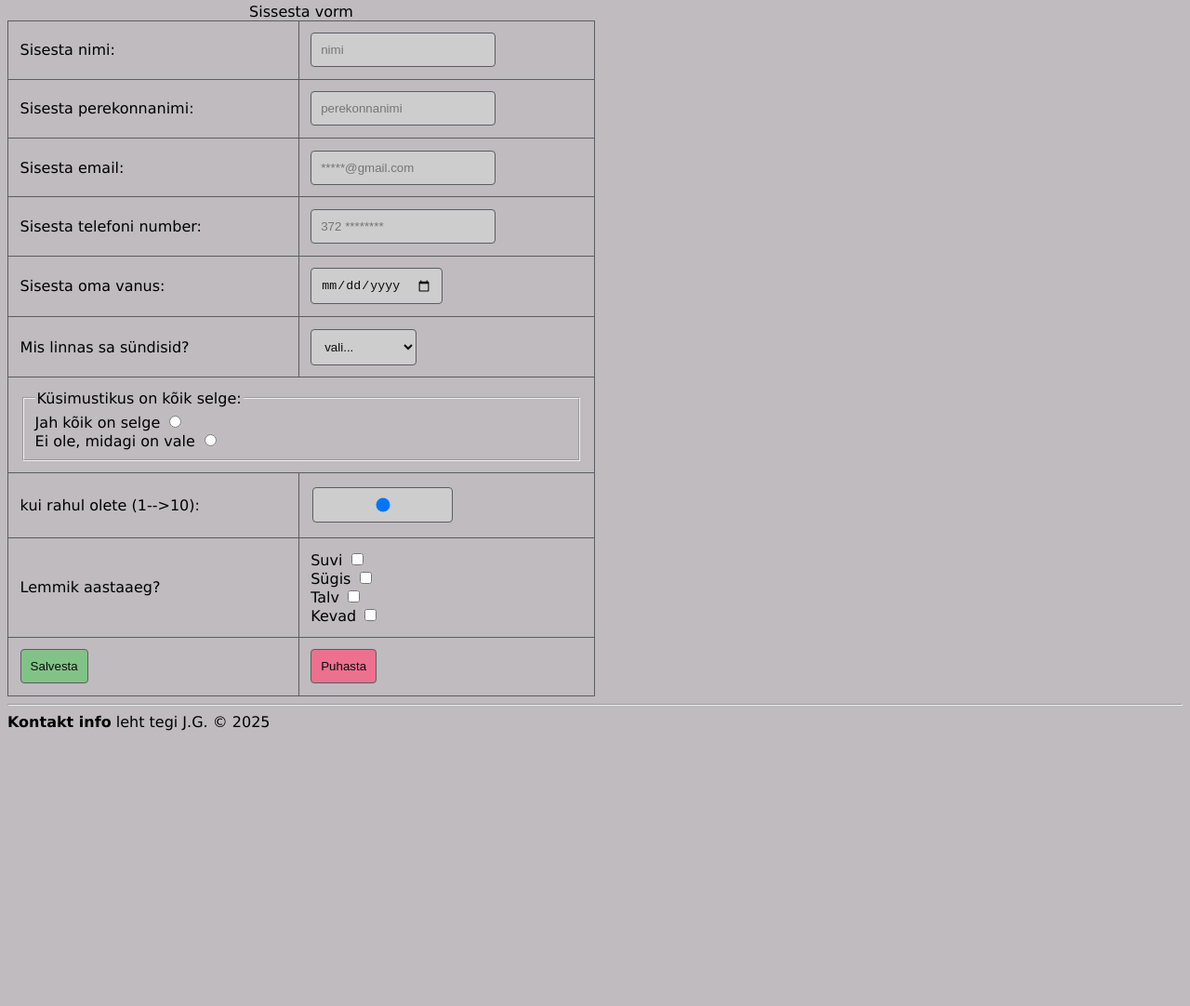
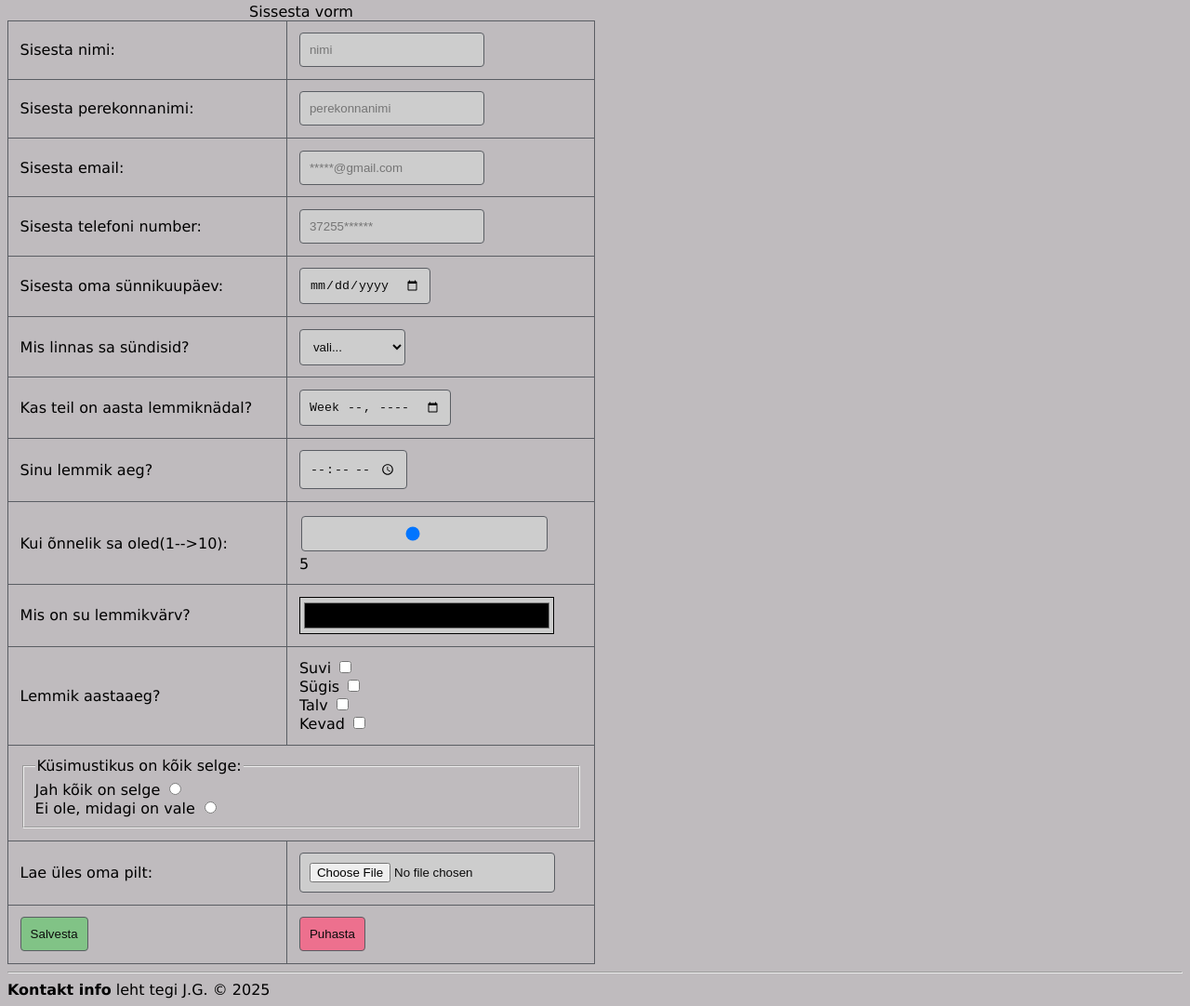
Before and after one commit to JekGuz/WebStorm_1, a plain HTML site: page vormid/kysimustik.html in a window 1280 px wide. Shown: the part 703-1785 px from the top of the page at 93% size. Before the commit the page ends 1497 px from the top, so only its background shows below. Drawn offline with Linux system fonts and the light colour scheme.

Commit message:
Veel midagi sissestasin

```diff
--- a/vormid/kysimustik.html
+++ b/vormid/kysimustik.html
@@ -9,7 +9,7 @@
 <h1>Laste küsimustik (Tunnitöö)</h1>
 
 <div class="esimene">
-<form action="/" name="LasteKys">
+<form action="vastus.html" name="LasteKys">
     <table>
         <caption>Sissesta vorm</caption>
     <tr>
@@ -71,7 +71,7 @@
         </tr>
 
 <tr>
-    <td><input type="button" value="Salvesta"></td>
+    <td><input type="submit" value="Salvesta"></td>
     <td><input type="reset" value="Puhasta"></td>
         </tr>
     </table>
@@ -80,7 +80,7 @@
 
 <div class="teine">
 <h1>Küsimustik</h1>
-    <form action="/" name="kysim">
+    <form action="vastus.html" name="kysim">
         <table>
             <caption>Sissesta vorm</caption>
             <tr>
@@ -97,12 +97,13 @@
             </tr>
             <tr>
                 <td><label for="telefon">Sisesta telefoni number:</label></td>
-                <td><input type="tel" id="telefon" name="telefon" placeholder="372 ********" pattern="[0-9]{3}-[0-9]{8}" required></td>
+                <td><input type="tel" id="telefon" name="telefon" placeholder="37255******" pattern="372\d{7,8}" required></td>
             </tr>
             <tr>
-                <td><label for="kuu">Sisesta oma vanus:</label></td>
-                <td><input type="date" id="kuu" name="kuu"></td>
+                <td><label for="kuu">Sisesta oma sünnikuupäev:</label></td>
+                <td><input type="date" id="kuu" name="kuu" lang="et"></td>
             </tr>
+
             <tr>
                 <td><label for="koht">Mis linnas sa sündisid?</label></td>
                 <td><select name="kool" id="koht">
@@ -119,20 +120,22 @@
                 </select></td>
             </tr>
             <tr>
-                <td colspan="2">
-                    <fieldset>
-                        <legend>Küsimustikus on kõik selge:</legend>
-                        <label for="jah">Jah kõik on selge</label>
-                        <input type="radio" id="jah" name="jah" value="jah">
-                        <br>
-                        <label for="ei">Ei ole, midagi on vale</label>
-                        <input type="radio" id="ei" name="ei" value="ei">
-                    </fieldset>
-                </td>
+                <td><label for="nadal">Kas teil on aasta lemmiknädal?</label></td>
+                <td><input type="week" id="nadal" name="nadal" lang="et"></td>
             </tr>
             <tr>
-                <td><label for="rahul">kui rahul olete (1-->10):</label></td>
-                <td><input type="range" id="rahul" name="rahul" min="0" max="10"></td>
+                <td><label for="time">Sinu lemmik aeg?</label></td>
+                <td><input type="time" id="time" name="time"></td>
+            </tr>
+            <tr>
+                <td><label for="rahul">Kui õnnelik sa oled(1-->10):</label></td>
+                <td><input type="range" id="rahul" name="rahul" min="1" max="10" step="1" value="5" oninput="output.value = rahul.value">
+                    <br>
+                    <output id="output">5</output></td>
+            </tr>
+            <tr>
+                <td><label for="varv">Mis on su lemmikvärv?</label></td>
+                <td><input type="color" id="varv" name="varv" value="000000"></td>
             </tr>
             <tr>
                 <td> Lemmik aastaaeg? </td>
@@ -149,8 +152,25 @@
                     <input type="checkbox" id="kevad" name="aastaaeg" value="Kevad" >
                     <br></td>
             </tr>
+            <td colspan="2">
+                <fieldset>
+                    <legend>Küsimustikus on kõik selge:</legend>
+                    <label for="jah">Jah kõik on selge</label>
+                    <input type="radio" id="jah" name="jah" value="jah">
+                    <br>
+                    <label for="ei">Ei ole, midagi on vale</label>
+                    <input type="radio" id="ei" name="ei" value="ei">
+                </fieldset>
+            </td>
+
             <tr>
-                <td><input type="button" value="Salvesta"></td>
+                <td><label for="pild">Lae üles oma pilt:</label></td>
+                <td><input type="file" id="pild" name="pild"></td>
+            </tr>
+
+
+            <tr>
+                <td><input type="submit" value="Salvesta"></td>
                 <td><input type="reset" value="Puhasta"></td>
             </tr>
 
--- a/vormid/vormstyle.css
+++ b/vormid/vormstyle.css
@@ -8,7 +8,7 @@ td{
     border: 1px solid #5a5d63;
     padding: 2%;
 }
-input[type=text], input[type=number], input[type=email], input[type=tel], input[type=date]{
+input[type=text], input[type=number], input[type=email], input[type=tel], input[type=date], input[type=file], input[type=time], input[type=week]{
     border: 1px solid #5a5d63;
     border-radius: 4px;
     padding: 10px;
@@ -35,12 +35,18 @@ input[type=checkbox]+label /*:hover*/{
     line-height: 32px;
 }
 input[type=range] {
+    width: 80%;
     border: 1px solid #5a5d63;
     border-radius: 4px;
     padding: 10px;
     color: #0c0c0c;
     background: #cdcdcd;
     -webkit-appearance: inherit; /* Убирает стандартный стиль в WebKit-браузерах */
+}
+input[type=color] {
+    width: 90%;
+    height: 40px;
+    background: #cdcdcd;
 }
 
 input[type=reset]{
@@ -51,7 +57,7 @@ input[type=reset]{
     color: #0c0c0c;
     background-color: #ed708e;
 }
-input[type=button]{
+input[type=submit]{
     border: 1px solid #5a5d63;
     border-radius: 4px;
     padding: 10px;
```
Also changed, not shown: vormid/vastus.html (added, +22 -0 lines), vormid/tanan.jpg (added).
